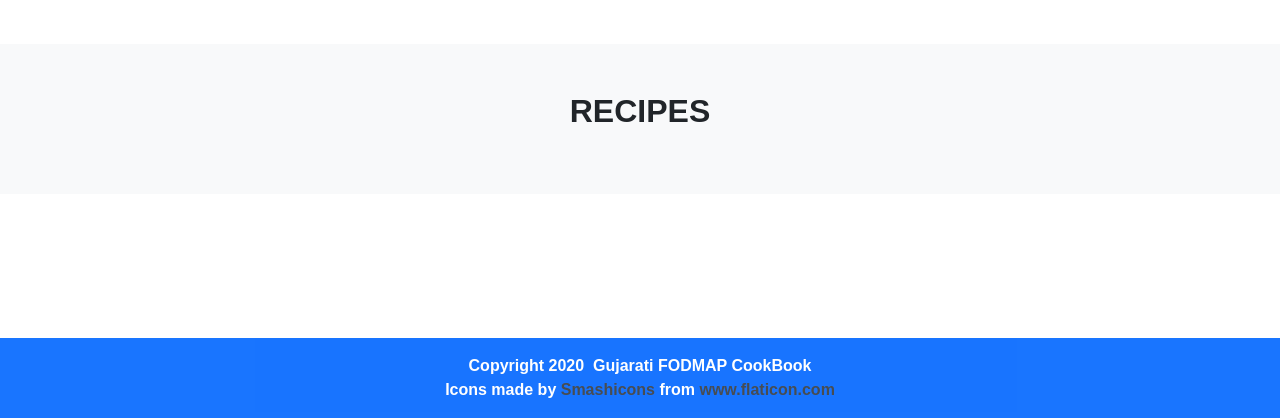
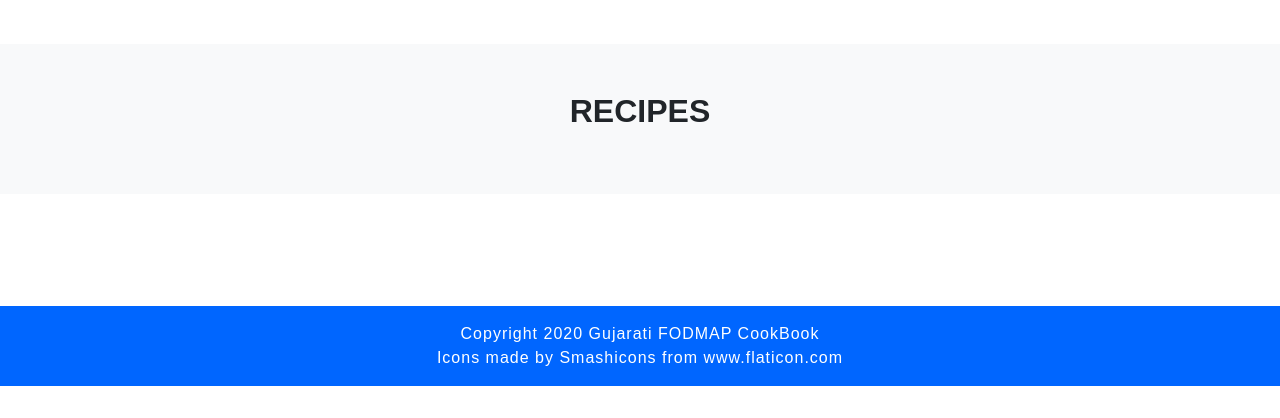
Before and after one commit to pranitastudent/Guju-FODMAP-CookBook, a Flask app: page / in a window 1280 px wide. Shown: the part 1367-1785 px from the top of the page. After the commit the page ends 1753 px from the top, so only its background shows below. Run offline with Flask 2, Linux system fonts and the light colour scheme; data that the repository does not hold is empty; some libraries are stand-ins or nearby versions.

Commit message:
Sticky Footer created and stuck to the bottom, links in footer restyled so that readibility is better

```diff
--- a/app.py
+++ b/app.py
@@ -181,14 +181,12 @@ def create_task():
 # Update Recipe- adapated from Code Institute Task Lectures
 
 
+
 @app.route('/update_task/<task_id>', methods=['GET','POST'])
 def update_task(task_id):
     # Check if user is logged in
     if 'logged_in' not in session:  # Check if its a logged in user
         flash('Sorry, only logged in users can edit there own recipes. Please login', 'info')
-        return redirect(url_for('index'))
-    else:
-        flash('Sorry not your recipe to edit', 'danger')
         return redirect(url_for('index'))
 
     user = mongo.db.user.find_one({"name": session['username'].title()})
@@ -227,9 +225,8 @@ def update_task(task_id):
                                                                     }})
             flash('Your Recipe has been updated', 'info')
             return redirect(url_for('task', task_id=task_id))
-    flash('Sorry not your recipe to edit', 'danger')
+    flash('Sorry not your recipe to edit!', 'danger')
     return redirect(url_for('task', task_id=task_id))
-
 
 
 # Delete Recipe- adapted from Code Institute Task Lectures
@@ -249,6 +246,7 @@ def delete_task(task_id):
              return redirect(url_for('index'))
          flash('Sorry this is not your recipe to delete', 'danger')
          return redirect(url_for('task', task_id=task_id))
+
      else:
          flash('Only logged in users can delete recipes', 'info')
          return redirect(url_for('index'))
--- a/static/css/style.css
+++ b/static/css/style.css
@@ -172,6 +172,12 @@ input {
 
  /* End of adapted CSS */
 
+ /* Pagination */
+
+ .pag-cont {
+     margin-bottom: 3em;
+ }
+
  /* Buttons */
 
  .search {
@@ -203,7 +209,15 @@ button.btn.btn-link.titles {
 
  .main-footer {
     background-color: var(--secondary-color);
-    opacity:0.9;
+    position:absolute;
+    left: 0 ; right: 0; bottom: 0;
+    height:80px;
+  }
+
+ .footer-text {
+     letter-spacing: 1px;
+     font-weight: 200;
+
  }
 
 
@@ -223,9 +237,17 @@ button.btn.btn-link.titles {
          margin:auto;
      }
 
-     .img-photo {
+     .pag-cont {
+         margin-bottom: 4em;
+     }
+
+    .img-photo {
         max-width:300px;
         height:auto;
+    }
+
+    .main-footer {
+        height:100px;
     }
 
 }
--- a/templates/base.html
+++ b/templates/base.html
@@ -52,6 +52,9 @@
 <!-- Main Content -->
 
 {% block content %}
+<div class="content">
+
+</div>
 
 {% endblock %}
 
--- a/templates/footer.html
+++ b/templates/footer.html
@@ -1,7 +1,7 @@
 
-  <strong><div class=" container-fluid main-footer py-3 text-white text-center">
+  <div class=" container-fluid main-footer footer-text py-3 text-white text-center">
     Copyright 2020
-    <span class="year"></span>&nbsp;Gujarati FODMAP CookBook
-    <div>Icons made by <a class="text-dark" href="https://www.flaticon.com/authors/smashicons" title="Smashicons">Smashicons</a> from <a class="text-dark" href="https://www.flaticon.com/" title="Flaticon">www.flaticon.com</a></div>
+    <span class="year footer-text"></span>Gujarati FODMAP CookBook
+    <div class="footer-text">Icons made by <a class="text-white" href="https://www.flaticon.com/authors/smashicons" title="Smashicons">Smashicons</a> from <a class="text-white" href="https://www.flaticon.com/"title="Flaticon">www.flaticon.com</a></div>
 
-<div></strong>
+<div>
--- a/templates/index.html
+++ b/templates/index.html
@@ -99,7 +99,7 @@
 
 <!-- Pagination- templated adapted from Bootstrap -->
 
-<div class="container">
+<div class="container pag-cont">
   <div class="row">
     <div class="col-lg-6 offset-lg-3 py-5 d-flex">
       <div class="container">
--- a/templates/recipe.html
+++ b/templates/recipe.html
@@ -33,7 +33,7 @@
             <h6 class ="text-center mt-5"><strong>Calories : {{ task.calories}}&nbsp;calories</strong></h6>
             <p class ="text-center mt-3"><i class="fas fa-calculator fa-2x"></i></p>
 
-            <h3 class="my-5 text-center">Created by {{task.username}}</h3>
+            <h3 class="my-5 text-center">Author:  {{task.username}}</h3>
 
 
            </div>
```
